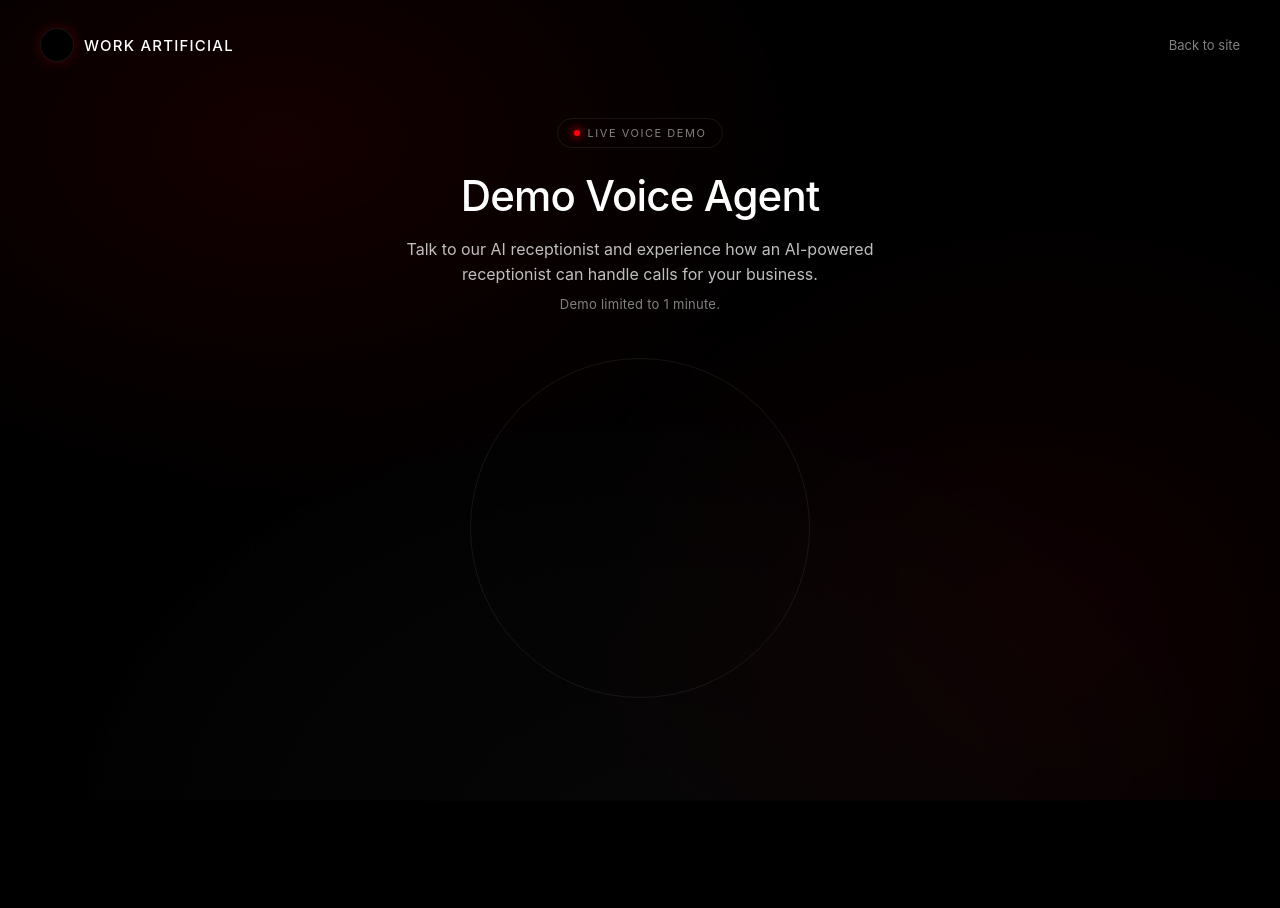
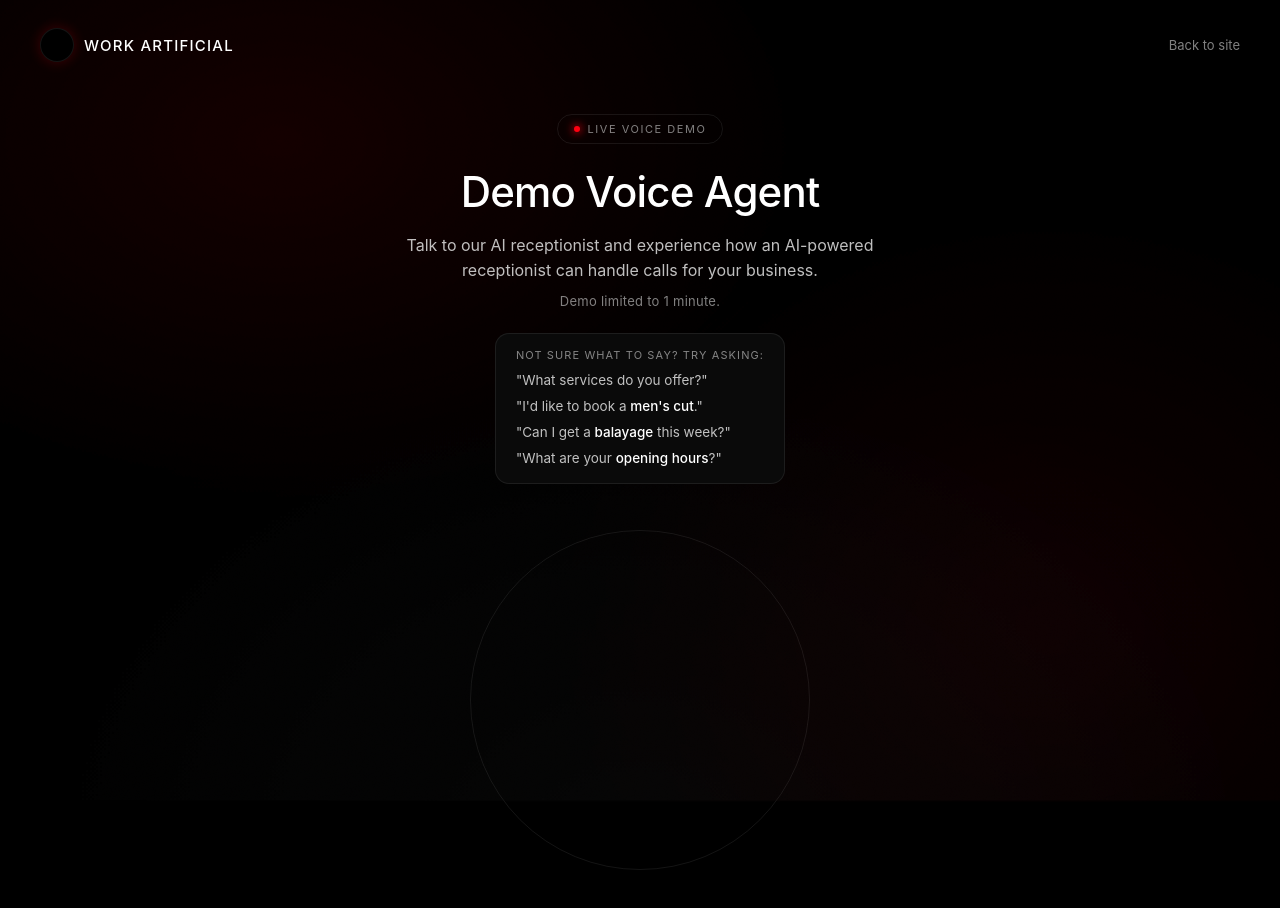
Before and after one commit to kash300705/workartificial, a website: page demo-voice-agent.html in a window 1280 px wide. Before the commit the page ends 800 px from the top, so only its background shows below. Drawn offline with Linux system fonts and the light colour scheme; a web font is replaced by a local one.

Commit message:
Add example-prompt hint above the orb, based on Atelier Nova's actual service menu

```diff
--- a/demo-voice-agent.html
+++ b/demo-voice-agent.html
@@ -89,6 +89,21 @@
   h1.dv-title{ font-size:42px; font-weight:500; letter-spacing:-0.02em; }
   p.dv-sub{ color:var(--text-dim); font-size:16px; max-width:480px; margin:16px auto 0; line-height:1.55; }
   p.dv-limit{ color:var(--text-mute); font-size:13px; margin-top:10px; letter-spacing:0.02em; }
+
+  /* ---------- "not sure what to say" prompt hint — sits high enough to be
+     visible on a phone without scrolling, before the orb ---------- */
+  .dv-hint{
+    max-width:560px; margin:24px auto 0; padding:14px 20px;
+    border:1px solid var(--card-border); border-radius:14px; background:#0a0a0a;
+    text-align:left;
+  }
+  .dv-hint .dv-hint-label{
+    font-size:11px; letter-spacing:0.1em; text-transform:uppercase; color:var(--text-mute);
+    margin-bottom:8px;
+  }
+  .dv-hint ul{ list-style:none; display:flex; flex-direction:column; gap:6px; }
+  .dv-hint li{ font-size:13.5px; color:var(--text-dim); line-height:1.5; }
+  .dv-hint li b{ color:#fff; font-weight:500; }
 
   /* ---------- orb stage (visual only — no buttons live inside it) ---------- */
   .orb-stage{
@@ -216,6 +231,16 @@
   <h1 class="dv-title">Demo Voice Agent</h1>
   <p class="dv-sub">Talk to our AI receptionist and experience how an AI-powered receptionist can handle calls for your business.</p>
   <p class="dv-limit">Demo limited to 1 minute.</p>
+
+  <div class="dv-hint">
+    <div class="dv-hint-label">Not sure what to say? Try asking:</div>
+    <ul>
+      <li>"What services do you offer?"</li>
+      <li>"I'd like to book a <b>men's cut</b>."</li>
+      <li>"Can I get a <b>balayage</b> this week?"</li>
+      <li>"What are your <b>opening hours</b>?"</li>
+    </ul>
+  </div>
 
   <div class="orb-stage" id="orb-stage">
     <canvas id="orb-canvas"></canvas>
```
